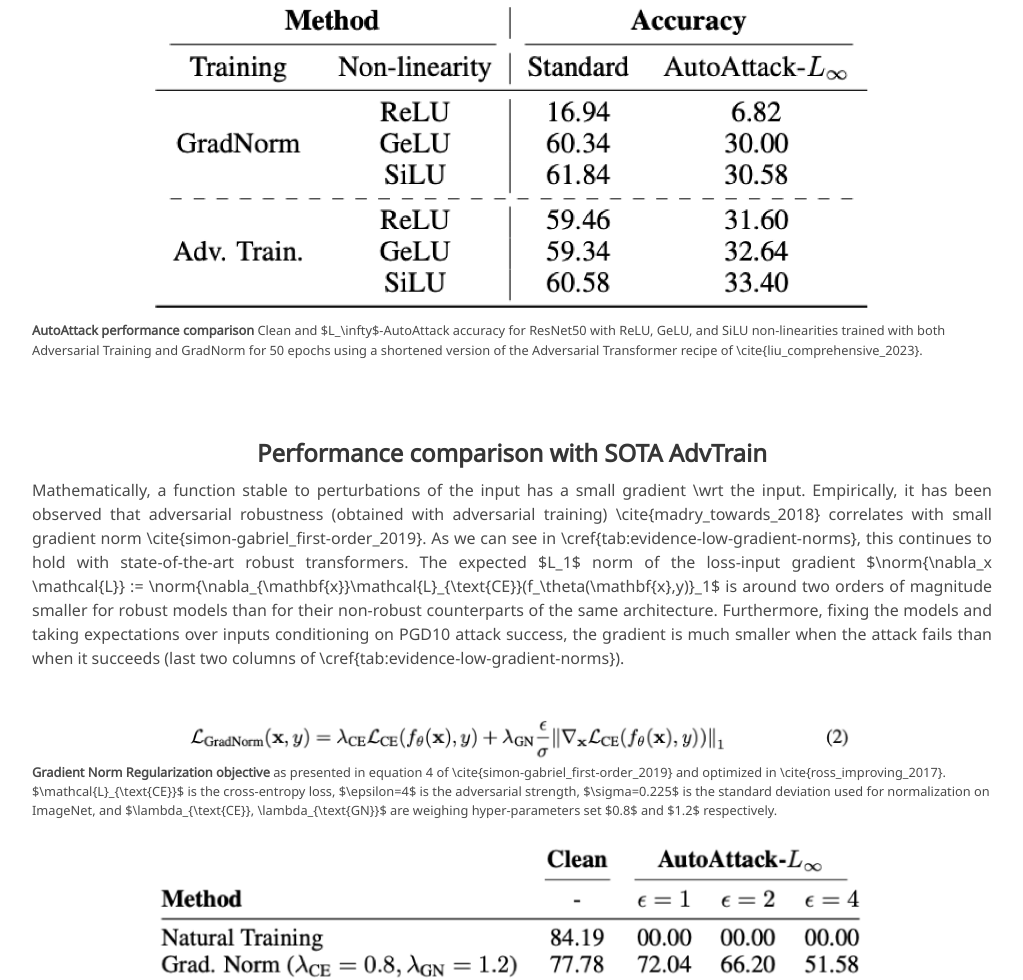
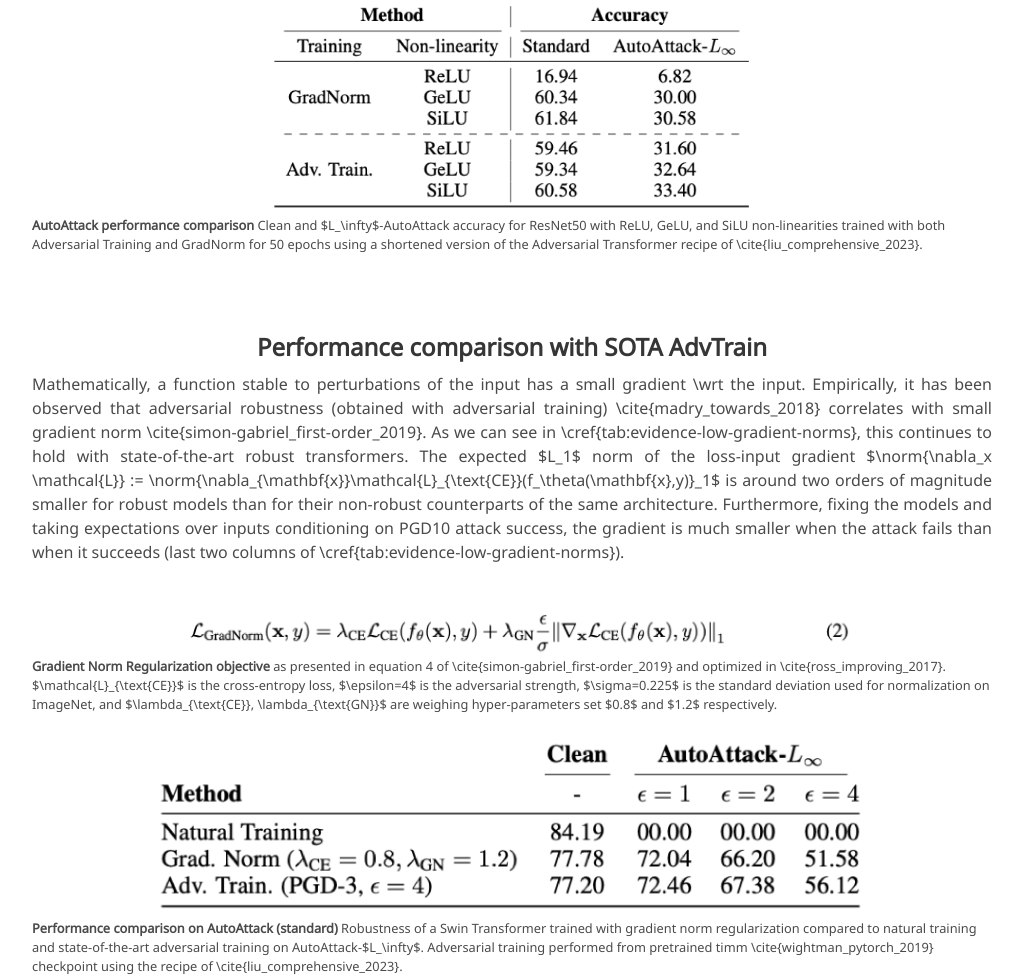
Before and after one commit to adriarm/adriarm.github.io, a Jekyll site: the page _pages/robustness_natural_gradients/index.html, which Jekyll copies as it is, in a window 1280 px wide. Shown: the part 2613-3593 px from the top of the page, without its empty margins (128-1151 px from the left). Built offline with Jekyll 4.4.1, drawn with Linux system fonts in a browser that asks for light colours; nearby versions of some CDN libraries; some web fonts are replaced; library files that are not in the unit come from our copies; a style sheet for code colours, icons or effects is not loaded; grey boxes are pictures that could not be loaded.

Commit message:
smaller table4

```diff
--- a/_pages/robustness_natural_gradients/index.html
+++ b/_pages/robustness_natural_gradients/index.html
@@ -214,7 +214,7 @@
       </figcaption>
     </figure>
     <br />
-    <img src="./images/table4.png" style="display: block; margin: auto; width: 75%;"/>
+    <img src="./images/table4.png" style="display: block; margin: auto; width: 50%;"/>
       <figcaption style="font-size: 0.8em;">
         <b>AutoAttack performance comparison</b>
         Clean and $L_\infty$-AutoAttack accuracy for ResNet50 with ReLU, GeLU, and SiLU non-linearities trained with both Adversarial Training and GradNorm for
```
